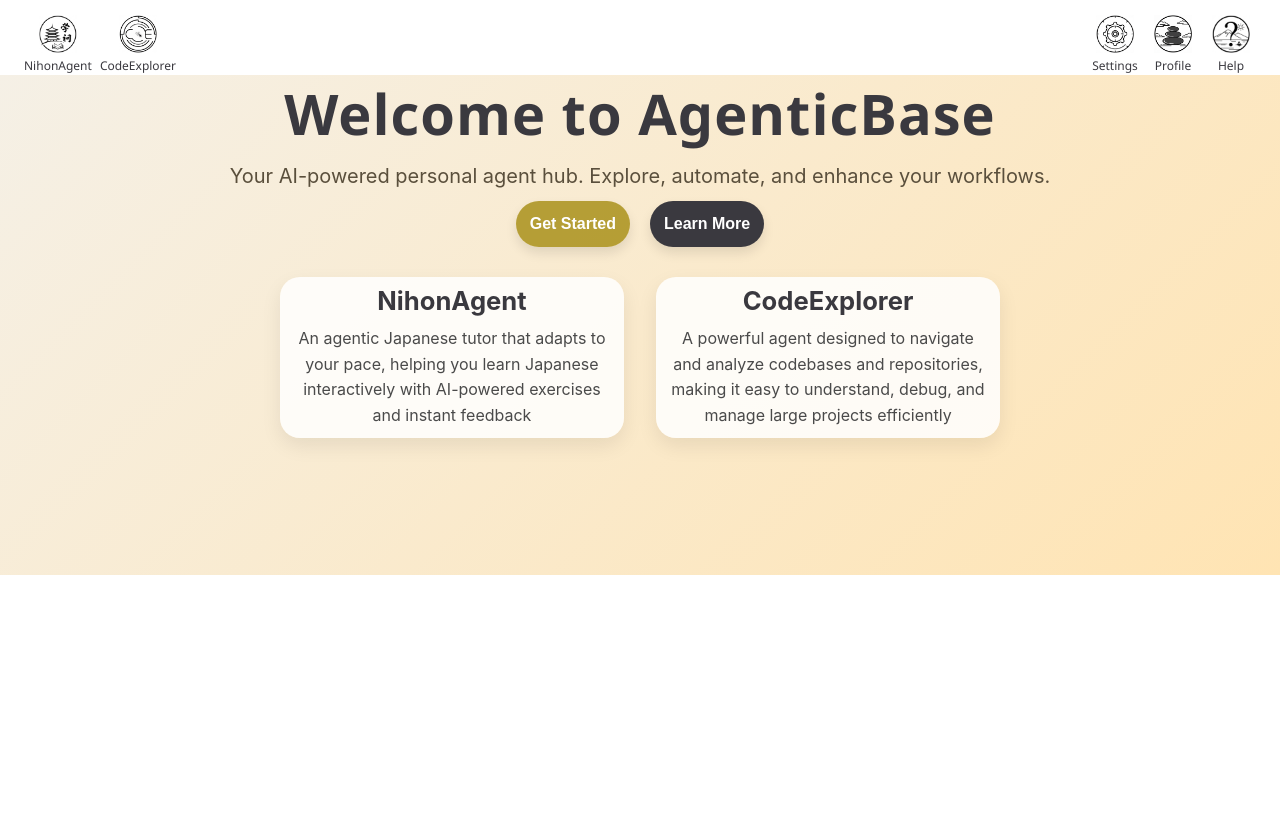
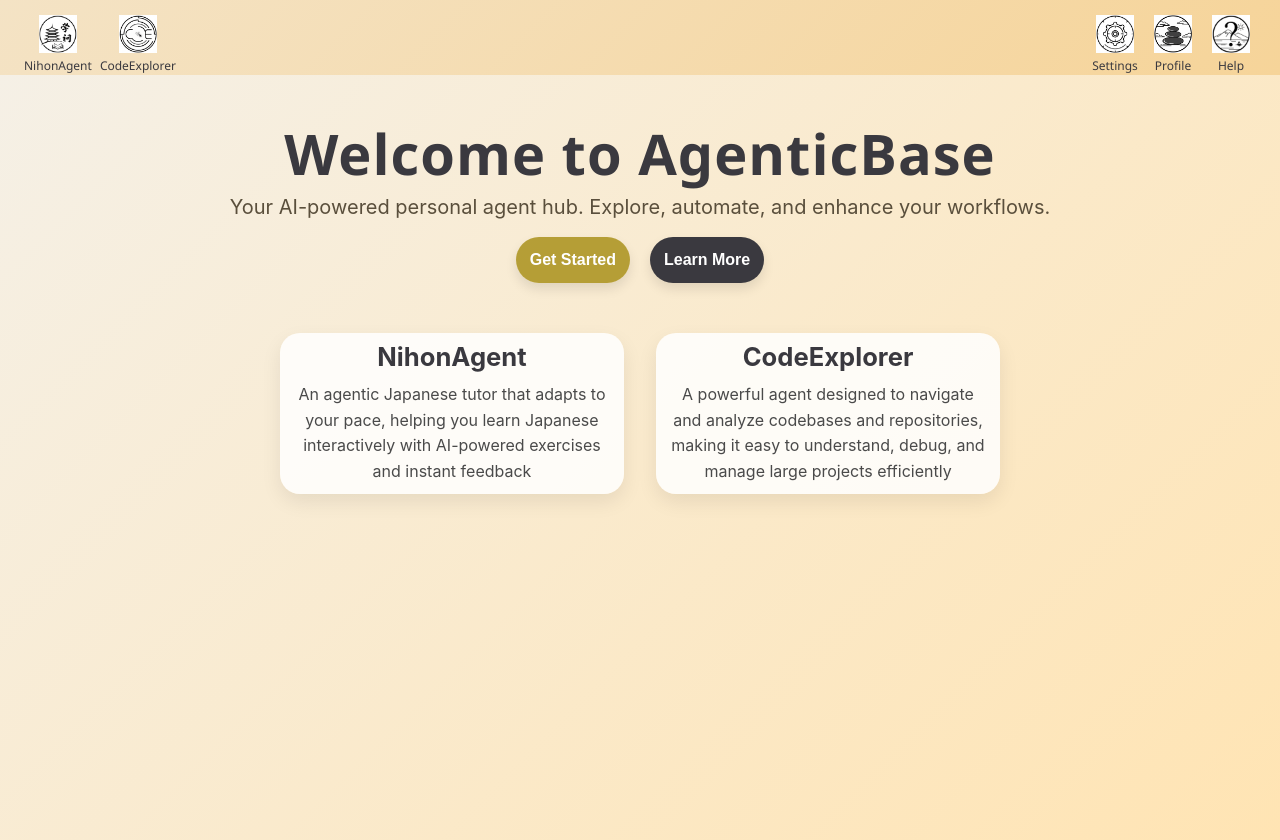
Before and after one commit to KSahapthan/agentic-base, a React (Vite) app: page / in a window 1280 px wide. Before the commit the page ends 800 px from the top, so only its background shows below. Built offline with nearby package versions, Linux system fonts and the light colour scheme.

Commit message:
fixed UI spacings

```diff
--- a/src/components/Nav/Nav.css
+++ b/src/components/Nav/Nav.css
@@ -11,6 +11,7 @@
   padding-bottom: 3px;
   padding: 0 12px;
   font-family: 'Segoe UI', ui-sans-serif;
+  background: linear-gradient(135deg, #f4e3c5, #f6d499);
 }
 .nav-left {
   display: flex;
@@ -50,11 +51,14 @@
 .icon-btn {
   background: none;
   border: none;
+  border-radius: 200px;
+  border-color: none;
 }
 .nav-icon {
   height: 38px;
   width: 38px;
   cursor: pointer;
+  background: linear-gradient(135deg, #f5f0e6, #ffe4b3);
 }
 .icon-wrapper {
   display: flex;
--- a/src/pages/Homepage/Home.css
+++ b/src/pages/Homepage/Home.css
@@ -7,8 +7,13 @@
   /* subtle zen-gradient for background */
   background: linear-gradient(135deg, #f5f0e6, #ffe4b3);
   text-align: center;
-  height: 500px
+  /* fill full viewport minus nav bar */
+  min-height: calc(100vh - 75px);
+  overflow-y: auto;
+  -webkit-overflow-scrolling: touch;
+  padding: 20px;
 }
+
 
 /* Hero section (full viewport minus nav bar) */
 .hero-section {
@@ -18,6 +23,8 @@
   align-items: center;
   max-width: 900px;
   margin: 0 auto;
+  text-align: center;
+  padding: 20px;
 }
 
 .hero-title {
@@ -27,14 +34,14 @@
   font-weight: 700;
   letter-spacing: 1px;
   transition: transform 0.4s ease, color 0.4s ease;
-  margin: 0;
+  margin: 0 0 1px 0;
 }
 
 .hero-subtitle {
   font-size: 20px;
   color: #5a4f3c;
   line-height: 1.5;
-  margin: 10px;
+  margin: 0 0 15px 0;
 }
 
 /* Call-to-action button container*/
```
